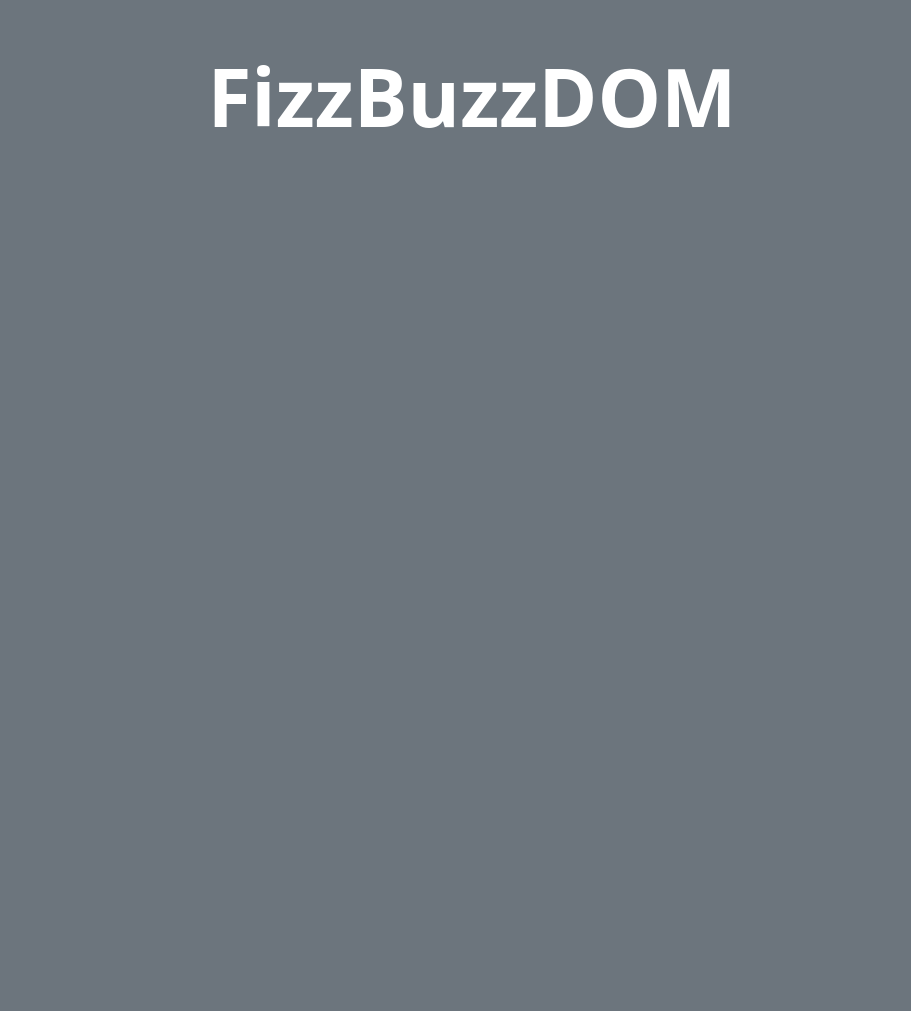
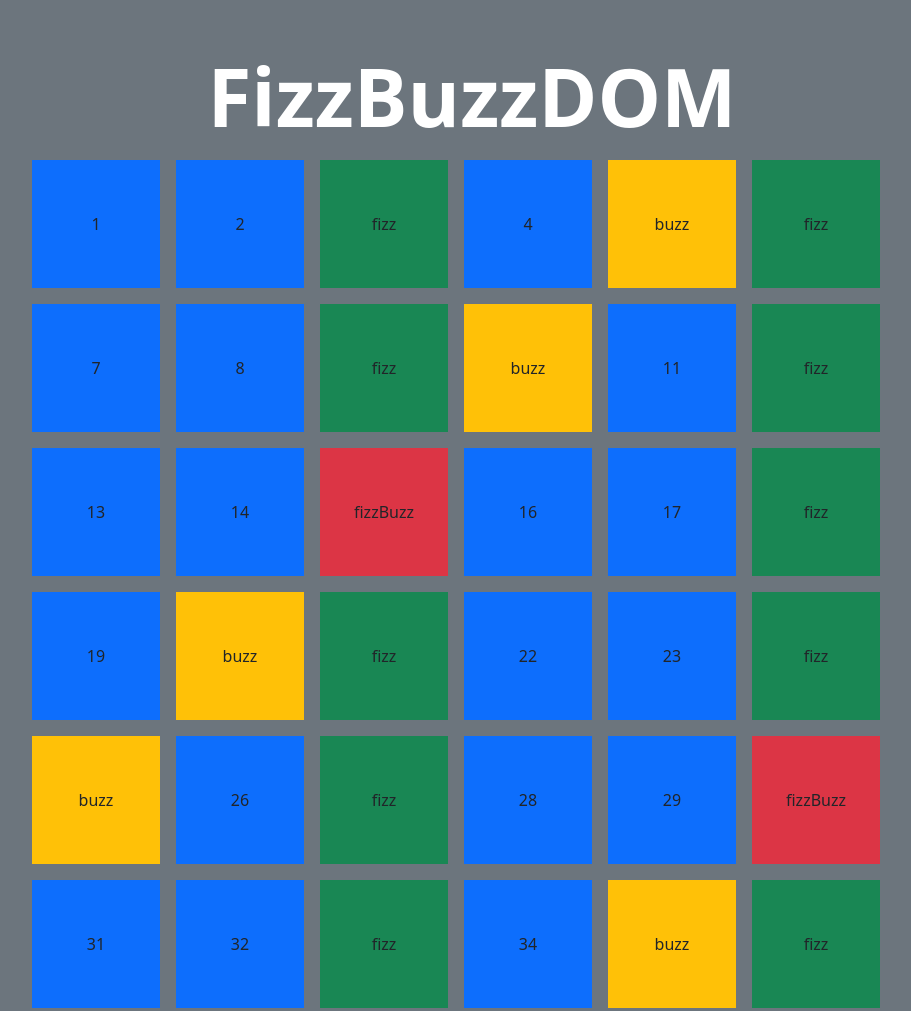
Before and after one commit to IIODERII/js-fizzbuzz, a plain HTML site: page index.html in a window 1280 px wide. Shown: the top 1011 px of the page, without its empty margins (168-1079 px from the left). Before the commit the page ends 800 px from the top, so only its background shows below. Drawn offline with nearby package versions, Linux system fonts and the light colour scheme.

Commit message:
added squares  in js and its colors

```diff
--- a/css/style.css
+++ b/css/style.css
@@ -1,16 +1,10 @@
-#container{
+#containerEl{
     width: 70vw;
 }
 
-.box-container{
-    width: 10vw;
+.box{
+    width: calc(100% / 7);
     height: 10vw;
-    padding: 20px;
-}
-
-.box{
-    width: 100%;
-    height: 100%;
     display: flex;
     justify-content: center;
     align-items: center;
--- a/index.html
+++ b/index.html
@@ -12,7 +12,7 @@
         <h1 class="text-white text-center display-1 fw-bold">FizzBuzzDOM</h1>
 
         <div class="container-fluid">
-            <div class="d-flex mx-auto" id="container"></div>
+            <div class="mx-auto d-flex flex-wrap" id="containerEl"></div>
         </div>
     </div>
     <script src="js/script.js"></script>
--- a/js/script.js
+++ b/js/script.js
@@ -0,0 +1,28 @@
+const containerEl = document.getElementById('containerEl') ;
+const fizz = 'fizz' ;
+const buzz = 'buzz' ;
+const fizzBuzz = 'fizzBuzz' ;
+
+for(let i = 1 ; i <= 100 ; i++){
+
+    let boxEl = document.createElement('div') ;
+
+    if(i % 3 === 0 && i % 5 === 0){
+        boxEl.className = 'box bg-danger m-2';
+        boxEl.innerHTML = fizzBuzz;
+    }
+    else if(i % 3 === 0){
+        boxEl.className = 'box bg-success m-2';
+        boxEl.innerHTML = fizz;
+    }
+    else if(i % 5 === 0){
+        boxEl.className ='box bg-warning m-2';
+        boxEl.innerHTML = buzz;
+    }
+    else{
+        boxEl.className = 'box bg-primary m-2';
+        boxEl.innerHTML = i;
+    }
+
+    containerEl.append(boxEl);
+}
```
